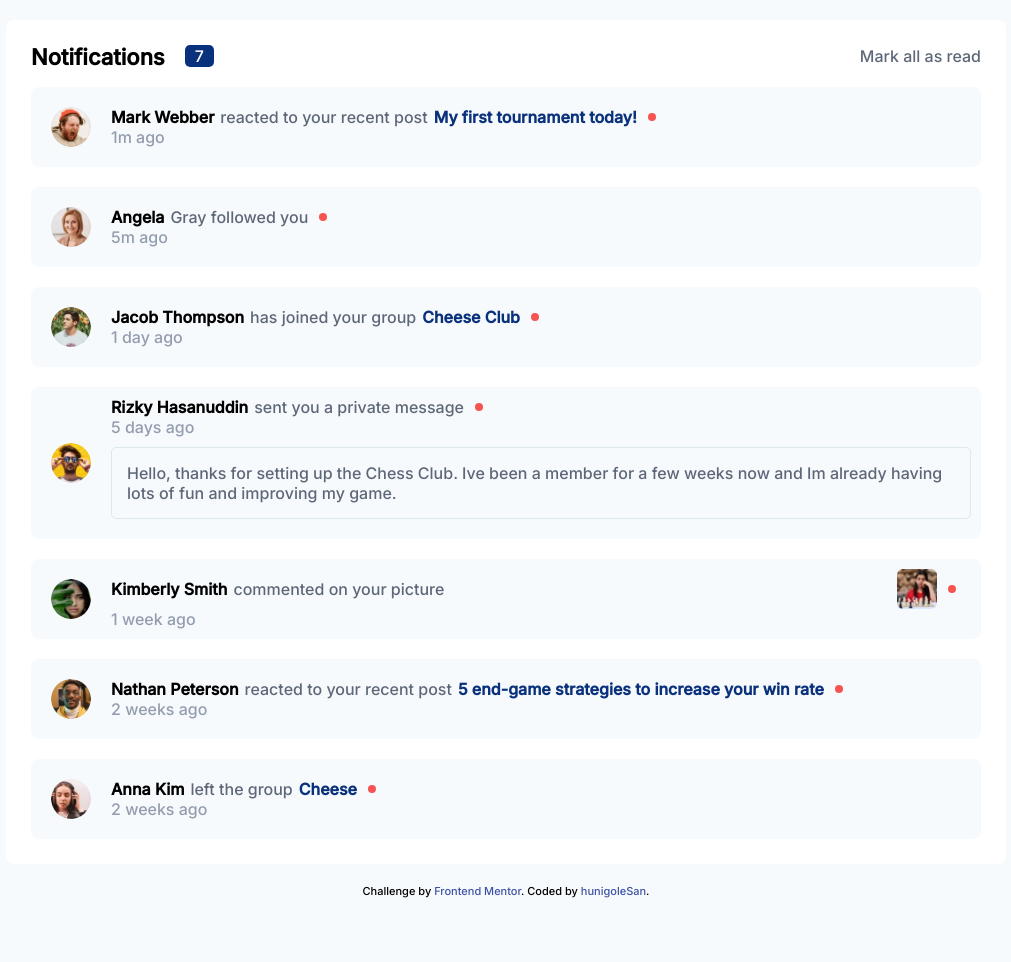
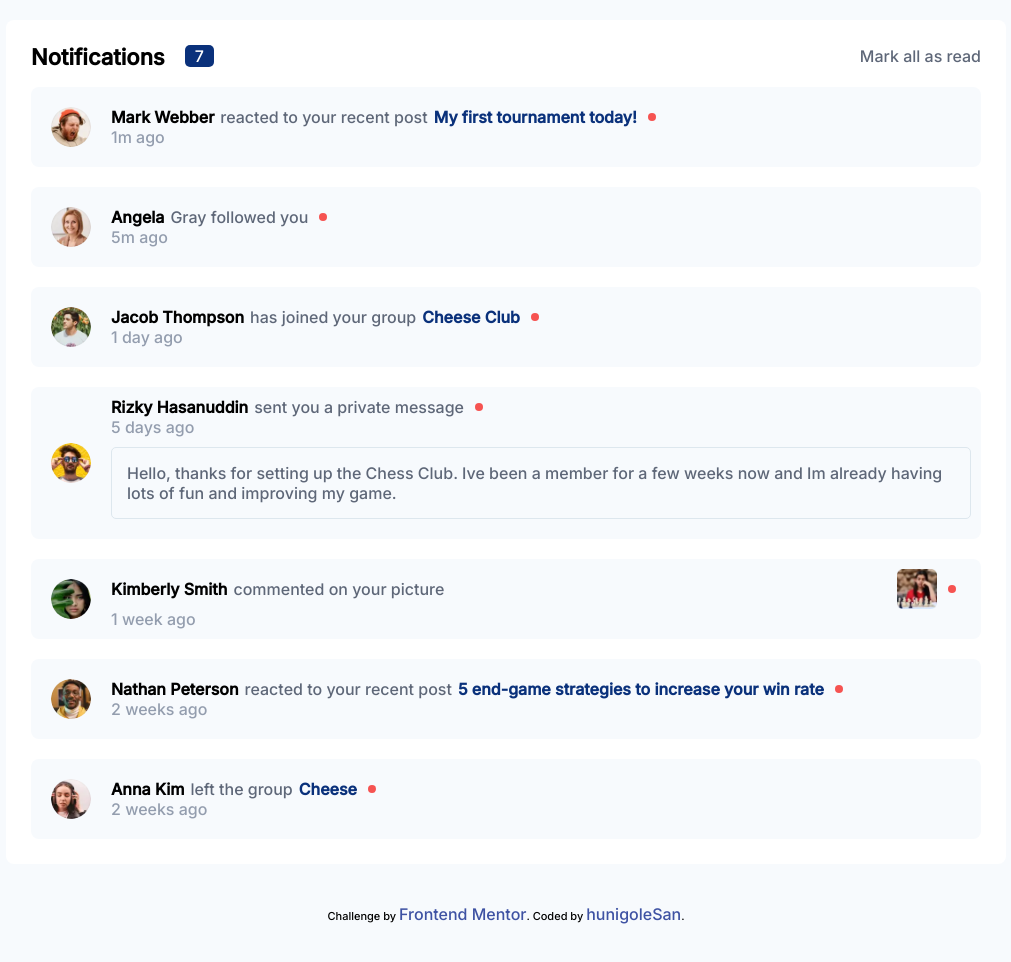
Before and after one commit to HunigoleSan/notifications-page-main, a plain HTML site: page index.html in a window 1280 px wide. Shown: the whole page, without its empty margins (134-1145 px from the left). Before the commit the page ends 938 px from the top, so only its background shows below. Drawn offline with Linux system fonts and the light colour scheme.

Commit message:
cambiando marenes de la etiqueta de enlace a github

```diff
--- a/css/styles.css
+++ b/css/styles.css
@@ -166,7 +166,7 @@ p{
 }
 /* atribution*/
 .attribution{
-    margin: 2rem 0rem;
+    margin: 4rem 0rem;
     width: 100%;
     text-align: center;
     font-size: 1.6rem;
@@ -175,6 +175,7 @@ p{
 .attribution > a{
     color: var(--blue);
     text-decoration: none;
+    font-size: 1.6rem;
 }
 .attribution > a:nth-child(2){
     transition: text-shadow 0.5s ease;
```
